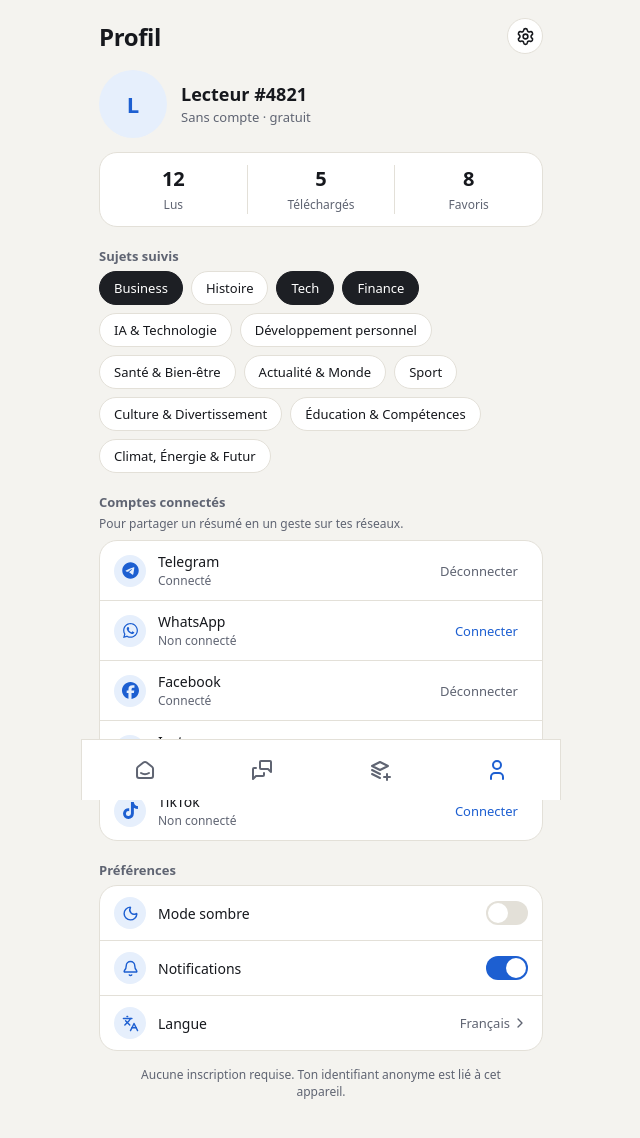
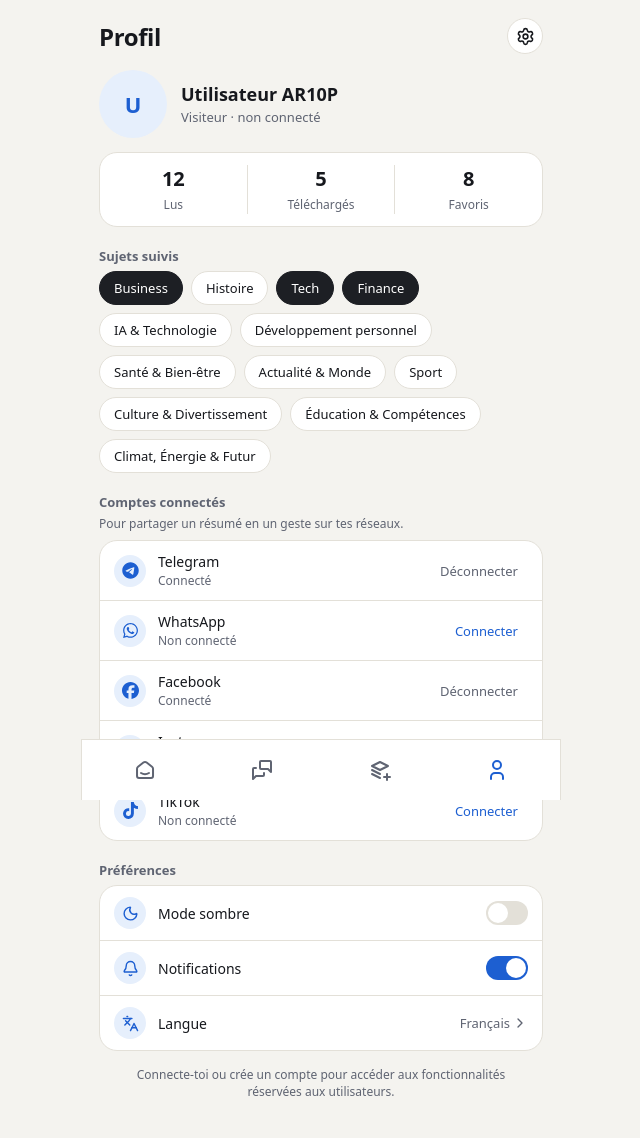
Before and after one commit to Malalatina586/AR10P, a Next.js app: page /profil in a window 1280 px wide. Shown: the top 1138 px of the page, without its empty margins (319-959 px from the left). Built offline with nearby package versions, Linux system fonts and the light colour scheme; no server answers.

Commit message:
feat: connect admin dashboard to real user count

```diff
--- a/src/app/profil/page.tsx
+++ b/src/app/profil/page.tsx
@@ -1,30 +1,29 @@
-'use client';
-import { useState } from "react";
+"use client";
 
-/**
- * AR10P — Page Profil
- * Utilise les variables de globals.css et le système pf-*.
- */
-
-import {
-  Bell,
-  ChevronRight,
-  Languages,
-  Moon,
-  Settings,
-} from 'lucide-react';
+import { useEffect, useState } from "react";
+import { useRouter } from "next/navigation";
+import { Bell, ChevronRight, Languages, Moon, Settings } from "lucide-react";
 
 import {
   NETWORKS,
   useConnectedAccounts,
   useTheme,
-} from '@/lib/profile-shared';
+} from "@/lib/profile-shared";
 
-import { CATEGORIES } from '@/lib/mock-data';
+import { CATEGORIES } from "@/lib/mock-data";
+import { createClient } from "@/lib/supabase/client";
 
 import BottomNav from "@/components/BottomNav";
 
-import './profil.css';
+import "./profil.css";
+
+type Profile = {
+  username: string | null;
+  display_name: string | null;
+  role: "user" | "admin";
+  avatar_url: string | null;
+  created_at: string;
+};
 
 function Section({
   title,
@@ -85,22 +84,51 @@ function Switch({
       aria-checked={on}
       aria-label={label}
       onClick={onChange}
-      className={`pf-sw${on ? ' on' : ''}`}
+      className={`pf-sw${on ? " on" : ""}`}
     />
   );
 }
 
 export default function ProfilPage() {
+  const router = useRouter();
   const { isConnected, toggle } = useConnectedAccounts();
   const { dark, toggleDark } = useTheme();
 
+  const [profile, setProfile] = useState<Profile | null>(null);
+  const [loadingProfile, setLoadingProfile] = useState(true);
+  const [notifs, setNotifs] = useState(true);
+
   const [topics, setTopics] = useState<string[]>([
-    'Business',
-    'Tech',
-    'Finance',
+    "Business",
+    "Tech",
+    "Finance",
   ]);
 
-  const [notifs, setNotifs] = useState(true);
+  useEffect(() => {
+    async function loadProfile() {
+      const supabase = createClient();
+
+      const {
+        data: { user },
+      } = await supabase.auth.getUser();
+
+      if (!user) {
+        setLoadingProfile(false);
+        return;
+      }
+
+      const { data } = await supabase
+        .from("profiles")
+        .select("username, display_name, role, avatar_url, created_at")
+        .eq("id", user.id)
+        .single();
+
+      setProfile(data);
+      setLoadingProfile(false);
+    }
+
+    loadProfile();
+  }, []);
 
   const toggleTopic = (category: string) =>
     setTopics((current) =>
@@ -108,6 +136,20 @@ export default function ProfilPage() {
         ? current.filter((item) => item !== category)
         : [...current, category],
     );
+
+  async function handleLogout() {
+    const supabase = createClient();
+    await supabase.auth.signOut();
+    router.push("/");
+  }
+
+  const displayName =
+    profile?.display_name?.trim() || "Utilisateur AR10P";
+
+  const avatarLetter = displayName.charAt(0).toUpperCase();
+
+  const accountLabel =
+    profile?.role === "admin" ? "Administrateur" : "Utilisateur";
 
   return (
     <main className="pf">
@@ -119,22 +161,48 @@ export default function ProfilPage() {
         </button>
       </header>
 
-      {/* Identité anonyme */}
+      {/* Identité réelle */}
       <div className="pf-id">
-        <div className="pf-av">L</div>
+        <div className="pf-av">
+          {profile?.avatar_url ? (
+            <img
+              src={profile.avatar_url}
+              alt=""
+              width={68}
+              height={68}
+              style={{
+                width: "100%",
+                height: "100%",
+                borderRadius: "50%",
+                objectFit: "cover",
+              }}
+            />
+          ) : (
+            avatarLetter
+          )}
+        </div>
 
         <div>
-          <div className="pf-nm">Lecteur #4821</div>
-          <div className="pf-sb">Sans compte · gratuit</div>
+          <div className="pf-nm">
+            {loadingProfile ? "Chargement..." : displayName}
+          </div>
+
+          <div className="pf-sb">
+            {loadingProfile
+              ? "Chargement du compte..."
+              : profile
+                ? `${accountLabel}${profile.username ? ` · @${profile.username}` : ""}`
+                : "Visiteur · non connecté"}
+          </div>
         </div>
       </div>
 
       {/* Statistiques */}
       <dl className="pf-stats">
         {[
-          ['12', 'Lus'],
-          ['5', 'Téléchargés'],
-          ['8', 'Favoris'],
+          ["12", "Lus"],
+          ["5", "Téléchargés"],
+          ["8", "Favoris"],
         ].map(([n, label]) => (
           <div key={label}>
             <dt className="pf-sr">{label}</dt>
@@ -152,7 +220,7 @@ export default function ProfilPage() {
               type="button"
               key={category}
               aria-pressed={topics.includes(category)}
-              className={topics.includes(category) ? 'on' : ''}
+              className={topics.includes(category) ? "on" : ""}
               onClick={() => toggleTopic(category)}
             >
               {category}
@@ -175,14 +243,14 @@ export default function ProfilPage() {
                 key={id}
                 icon={<Icon size={17} />}
                 title={name}
-                sub={on ? 'Connecté' : 'Non connecté'}
+                sub={on ? "Connecté" : "Non connecté"}
                 right={
                   <button
                     type="button"
-                    className={`pf-cn${on ? ' off' : ''}`}
+                    className={`pf-cn${on ? " off" : ""}`}
                     onClick={() => toggle(id)}
                   >
-                    {on ? 'Déconnecter' : 'Connecter'}
+                    {on ? "Déconnecter" : "Connecter"}
                   </button>
                 }
               />
@@ -231,13 +299,32 @@ export default function ProfilPage() {
         </div>
       </Section>
 
-      <p className="pf-note">
-        Aucune inscription requise. Ton identifiant anonyme est lié à cet
-        appareil.
-      </p>
+      {profile ? (
+        <button
+          type="button"
+          onClick={handleLogout}
+          style={{
+            width: "100%",
+            marginTop: 20,
+            padding: "12px 16px",
+            borderRadius: 14,
+            border: "1px solid var(--line)",
+            background: "var(--surface)",
+            color: "var(--text)",
+            font: "inherit",
+            fontWeight: 600,
+          }}
+        >
+          Se déconnecter
+        </button>
+      ) : (
+        <p className="pf-note">
+          Connecte-toi ou crée un compte pour accéder aux fonctionnalités
+          réservées aux utilisateurs.
+        </p>
+      )}
 
-      {/* Navigation principale AR10P */}
-        <BottomNav />
+      <BottomNav />
     </main>
   );
 }
```
Also changed, not shown: src/app/admin/(protected)/page.tsx (+14 -3 lines).
